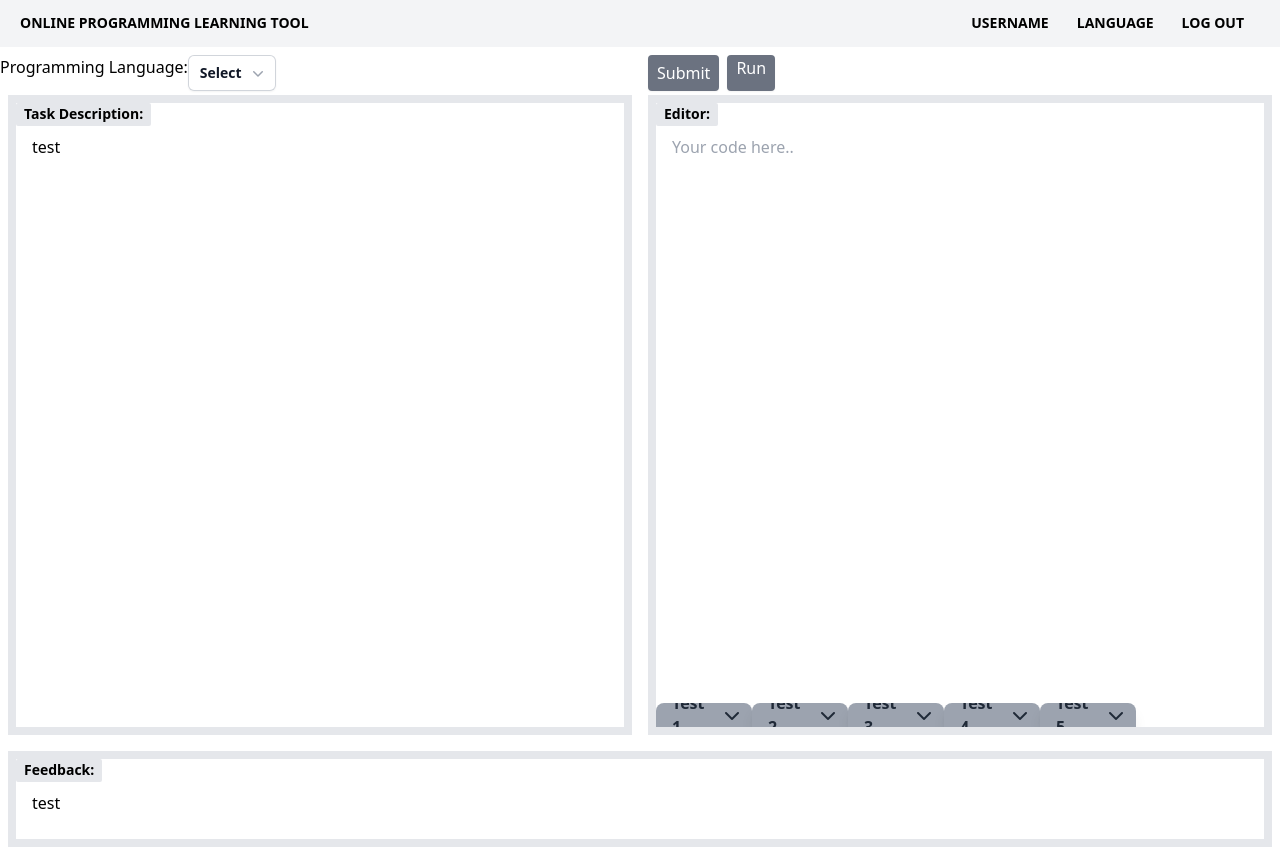
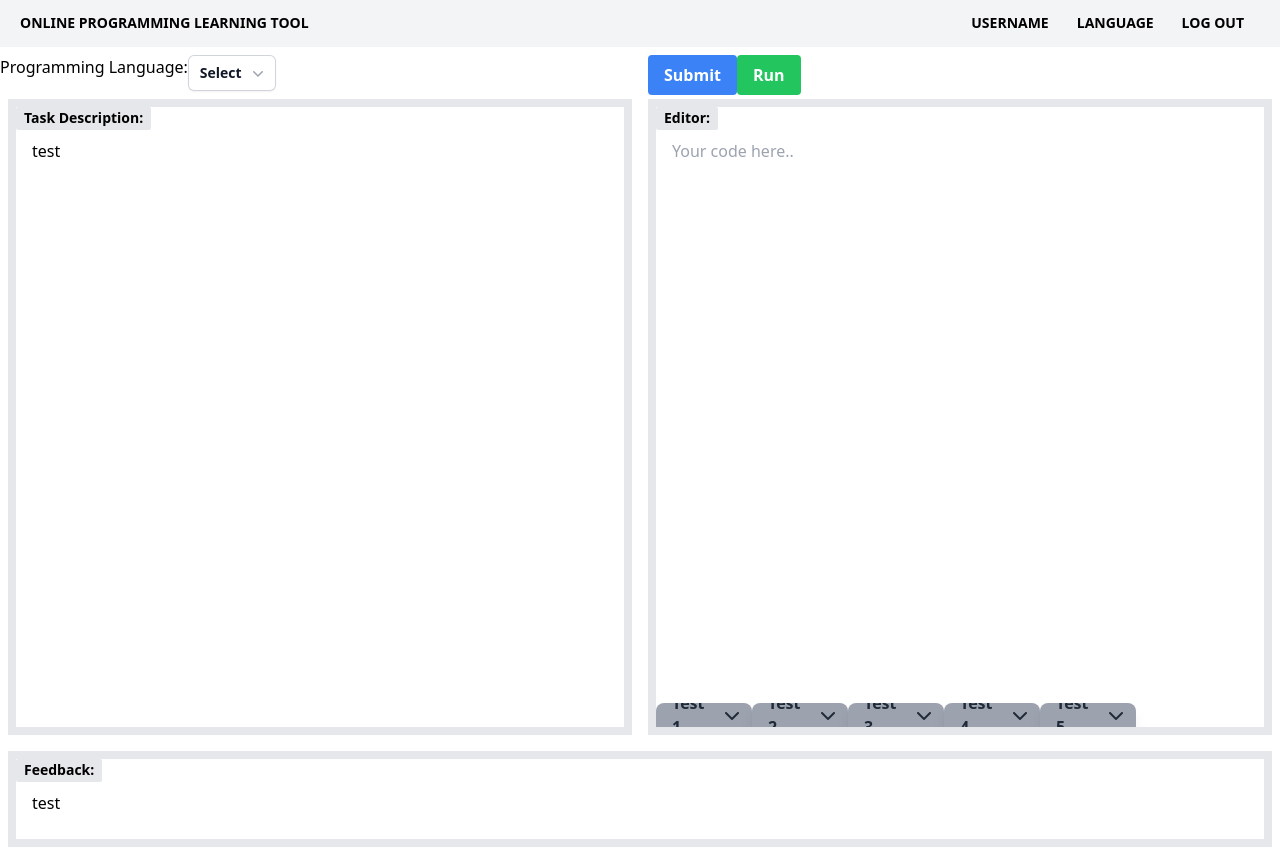
Before and after one commit to TimMo-dev/P7, a Vue app in the folder programming-learning-tool/: page / in a window 1280 px wide. Built offline with nearby package versions, Linux system fonts and the light colour scheme.

Commit message:
a bit of css cleanup

```diff
--- a/programming-learning-tool/src/SolutionPage.vue
+++ b/programming-learning-tool/src/SolutionPage.vue
@@ -77,20 +77,20 @@ const submitProgLanguage = async (language: string): Promise<void> => {
         Programming Language:
         <Menu as="div" class="relative inline-block text-left">
           <div>
-            <MenuButton class="inline-flex w-full justify-center gap-x-1.5 rounded-md bg-white px-3 py-2 text-sm font-semibold text-gray-900 shadow-sm ring-1 ring-inset ring-gray-300 hover:bg-gray-50">
+            <MenuButton class="dropdown-menu-button">
               {{ selectedProgLanguage }}
-              <ChevronDownIcon class="-mr-1 h-5 w-5 text-gray-400" aria-hidden="true" />
+              <ChevronDownIcon class="dropdown-arrow" aria-hidden="true" />
             </MenuButton>
           </div>
 
           <transition enter-active-class="transition ease-out duration-100" enter-from-class="transform opacity-0 scale-95" enter-to-class="transform opacity-100 scale-100" leave-active-class="transition ease-in duration-75" leave-from-class="transform opacity-100 scale-100" leave-to-class="transform opacity-0 scale-95">
-            <MenuItems class="absolute right-0 z-10 mt-2 w-56 origin-top-right rounded-md bg-white shadow-lg ring-1 ring-black ring-opacity-5 focus:outline-none">
+            <MenuItems class="dropdown-menu-items">
               <div class="py-1">
                 <MenuItem v-slot="{ active }">
-                  <a href="#" @click="() => { submitProgLanguage('Python'); }" :class="[active ? 'bg-gray-100 text-gray-900' : 'text-gray-700', 'block px-4 py-2 text-sm']">Python</a>
+                  <a href="#" @click="() => { submitProgLanguage('Python'); }" :class="[active ? 'hover-dropdown-item' : 'non-hover-dropdown-item', 'dropdown-menu-item ']">Python</a>
                 </MenuItem>
                 <MenuItem v-slot="{ active }">
-                  <a href="#" @click="() => { submitProgLanguage('C'); }" :class="[active ? 'bg-gray-100 text-gray-900' : 'text-gray-700', 'block px-4 py-2 text-sm']">C</a>
+                  <a href="#" @click="() => { submitProgLanguage('C'); }" :class="[active ? 'hover-dropdown-item' : 'non-hover-dropdown-item', 'dropdown-menu-item ']">C</a>
                 </MenuItem>
               </div>
             </MenuItems>
@@ -99,12 +99,12 @@ const submitProgLanguage = async (language: string): Promise<void> => {
       </div>
       <!-- Right Top Container -->
       <div class="container-buttons">
-        <button type="button" class="button" @click="submitCode">
+        <button type="button" class="bg-blue-500 hover:bg-blue-700 text-white font-bold py-2 px-4 rounded" @click="submitCode">
           Submit
         </button>
-        <div class="button">
+        <button type="button" class="bg-green-500 hover:bg-green-700 text-white font-bold py-2 px-4 rounded">
           Run
-        </div>
+        </button>
       </div>
     </div>
     <div class="top-containers-wrapper">
--- a/programming-learning-tool/src/assets/main.css
+++ b/programming-learning-tool/src/assets/main.css
@@ -72,20 +72,21 @@
 
 
 /* Dropdown menu */
-.dropdown-button {
-    @apply absolute rounded-md shadow-lg bg-white ring-1 ring-black ring-opacity-5 z-10 left-0;
-    padding-right: 10px;
-    margin-top: 5px;
+.dropdown-menu-button {
+    @apply inline-flex w-full justify-center gap-x-1.5 rounded-md bg-white px-3 py-2 text-sm font-semibold text-gray-900 shadow-sm ring-1 ring-inset ring-gray-300 hover:bg-gray-50
 }
-.dropdown-item {
-    @apply block px-4 py-2 hover:bg-gray-100
+.dropdown-menu-items {
+    @apply absolute right-0 z-10 mt-2 w-56 origin-top-right rounded-md bg-white shadow-lg ring-1 ring-black ring-opacity-5 focus:outline-none
 }
-.button::after {
-    content: '';
-    position: absolute;
-    right: 10px;
-    top: 50%;
-    transform: translateY(-50%);
-    border: 5px solid transparent;
-    border-top-color: white; /* Set arrow color here */
-  }
+.dropdown-menu-item {
+    @apply block px-4 py-2 text-sm
+}
+.dropdown-arrow {
+    @apply -mr-1 h-5 w-5 text-gray-400
+}
+.hover-dropdown-item {
+    @apply bg-gray-100 text-gray-900
+}
+.non-hover-dropdown-item {
+    @apply text-gray-700
+}
```
